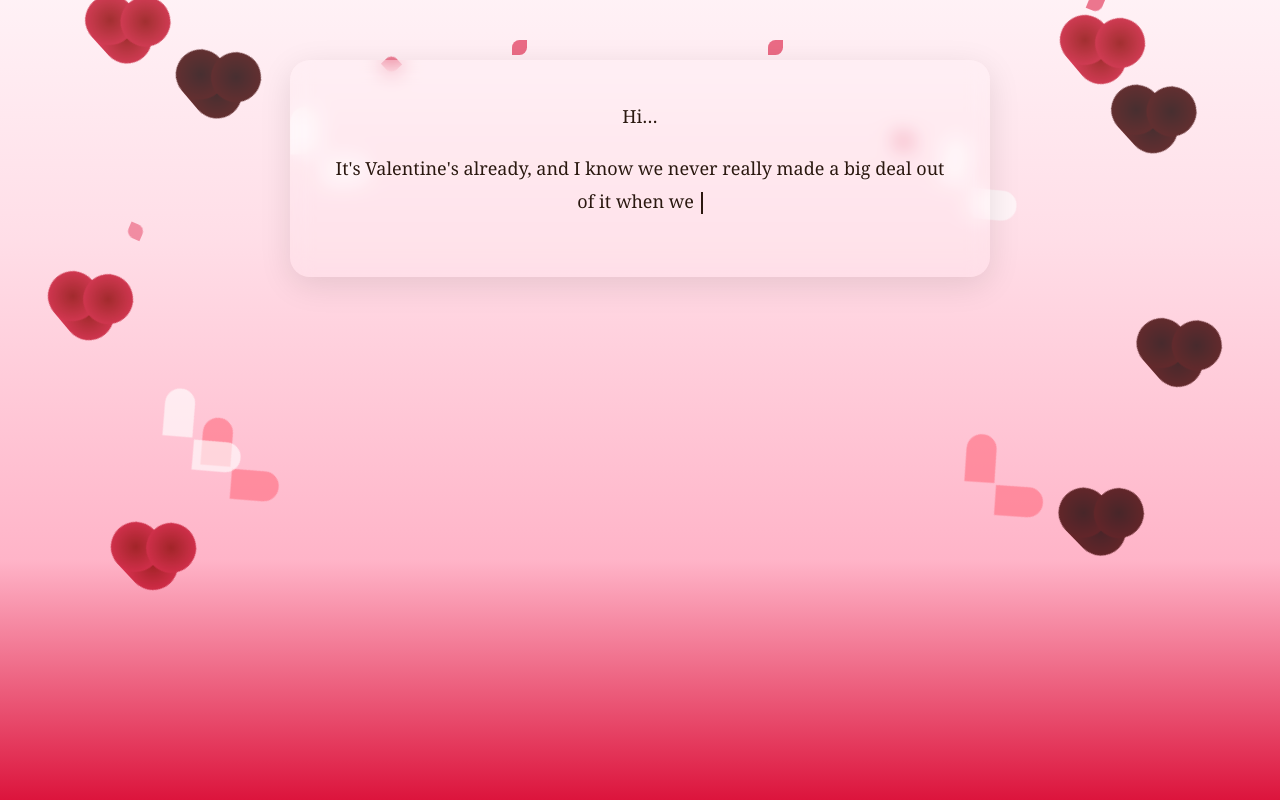
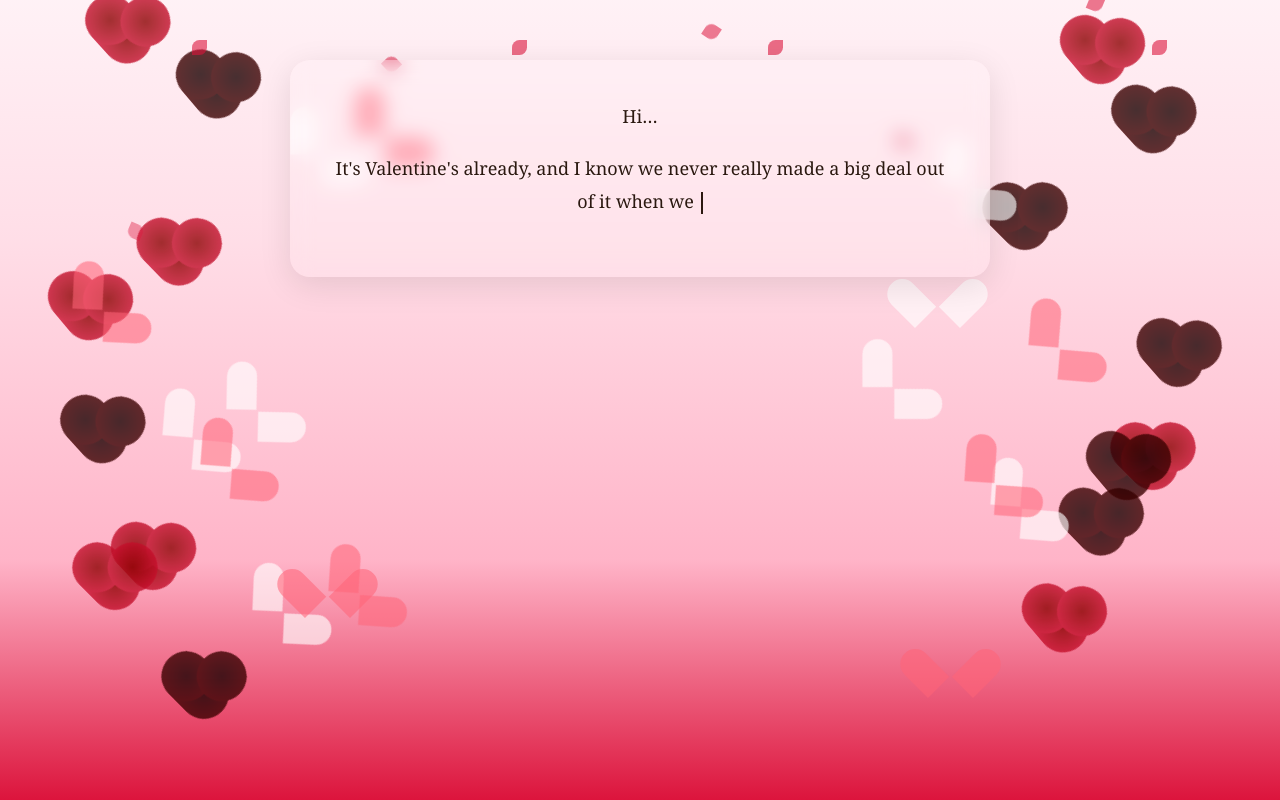
Before and after one commit to Cryptogeek01/To-My-Akudo, a plain HTML site: page index.html in a window 1280 px wide. Drawn offline with Linux system fonts and the light colour scheme.

Commit message:
Enhance flower and heart elements in index.html
Updated comments and added new rose and heart elements in the HTML structure.

```diff
--- a/index.html
+++ b/index.html
@@ -225,22 +225,45 @@
     </style>
 </head>
 <body>
-    <!-- Roses -->
+    <!-- Red Roses -->
     <div class="rose" style="top: 5%; left: 8%; animation-delay: 0s;"></div>
+    <div class="rose" style="top: 8%; right: 12%; animation-delay: 1s;"></div>
+    <div class="rose" style="top: 40%; left: 5%; animation-delay: 1.5s;"></div>
+    <div class="rose" style="bottom: 25%; left: 10%; animation-delay: 3.5s;"></div>
+    <div class="rose" style="top: 30%; left: 12%; animation-delay: 4s;"></div>
+    <div class="rose" style="top: 55%; right: 8%; animation-delay: 5s;"></div>
+    <div class="rose" style="bottom: 15%; right: 15%; animation-delay: 2s;"></div>
+    <div class="rose" style="top: 70%; left: 7%; animation-delay: 6s;"></div>
+
+    <!-- Black Roses -->
     <div class="rose-dark rose" style="top: 12%; left: 15%; animation-delay: 2s;"></div>
-    <div class="rose" style="top: 8%; right: 12%; animation-delay: 1s;"></div>
     <div class="rose-dark rose" style="top: 15%; right: 8%; animation-delay: 3s;"></div>
-    <div class="rose" style="top: 40%; left: 5%; animation-delay: 1.5s;"></div>
     <div class="rose-dark rose" style="top: 45%; right: 6%; animation-delay: 2.5s;"></div>
-    <div class="rose" style="bottom: 25%; left: 10%; animation-delay: 3.5s;"></div>
     <div class="rose-dark rose" style="bottom: 30%; right: 12%; animation-delay: 4s;"></div>
+    <div class="rose-dark rose" style="top: 25%; right: 18%; animation-delay: 5.5s;"></div>
+    <div class="rose-dark rose" style="bottom: 40%; left: 6%; animation-delay: 3s;"></div>
+    <div class="rose-dark rose" style="top: 60%; right: 10%; animation-delay: 1s;"></div>
+    <div class="rose-dark rose" style="bottom: 10%; left: 14%; animation-delay: 4.5s;"></div>
 
-    <!-- Hearts -->
+    <!-- White Hearts -->
     <div class="heart" style="top: 20%; left: 25%; animation-delay: 0.5s;"></div>
+    <div class="heart" style="top: 25%; right: 22%; animation-delay: 2s;"></div>
+    <div class="heart" style="bottom: 40%; left: 15%; animation-delay: 2.5s;"></div>
+    <div class="heart" style="top: 50%; left: 20%; animation-delay: 4s;"></div>
+    <div class="heart" style="top: 35%; right: 25%; animation-delay: 6s;"></div>
+    <div class="heart" style="bottom: 20%; left: 22%; animation-delay: 3.5s;"></div>
+    <div class="heart" style="top: 65%; right: 18%; animation-delay: 1.5s;"></div>
+    <div class="heart" style="bottom: 50%; right: 28%; animation-delay: 5s;"></div>
+
+    <!-- Red Hearts -->
     <div class="heart heart-red" style="top: 60%; left: 18%; animation-delay: 1.5s;"></div>
-    <div class="heart" style="top: 25%; right: 22%; animation-delay: 2s;"></div>
     <div class="heart heart-red" style="bottom: 35%; right: 20%; animation-delay: 3s;"></div>
-    <div class="heart" style="bottom: 40%; left: 15%; animation-delay: 2.5s;"></div>
+    <div class="heart heart-red" style="top: 15%; left: 30%; animation-delay: 4.5s;"></div>
+    <div class="heart heart-red" style="top: 45%; right: 15%; animation-delay: 2.5s;"></div>
+    <div class="heart heart-red" style="bottom: 25%; left: 25%; animation-delay: 5.5s;"></div>
+    <div class="heart heart-red" style="top: 75%; left: 28%; animation-delay: 3s;"></div>
+    <div class="heart heart-red" style="bottom: 15%; right: 24%; animation-delay: 6.5s;"></div>
+    <div class="heart heart-red" style="top: 40%; left: 8%; animation-delay: 1s;"></div>
 
     <!-- Petals -->
     <div class="petal" style="left: 10%; animation-delay: 0s;"></div>
@@ -251,6 +274,10 @@
     <div class="petal" style="left: 20%; animation-delay: 5s;"></div>
     <div class="petal" style="left: 60%; animation-delay: 6s;"></div>
     <div class="petal" style="left: 40%; animation-delay: 7s;"></div>
+    <div class="petal" style="left: 15%; animation-delay: 8s;"></div>
+    <div class="petal" style="left: 75%; animation-delay: 4.5s;"></div>
+    <div class="petal" style="left: 55%; animation-delay: 2.5s;"></div>
+    <div class="petal" style="left: 90%; animation-delay: 6.5s;"></div>
 
     <div class="container">
         <div id="text-content"></div>
```
